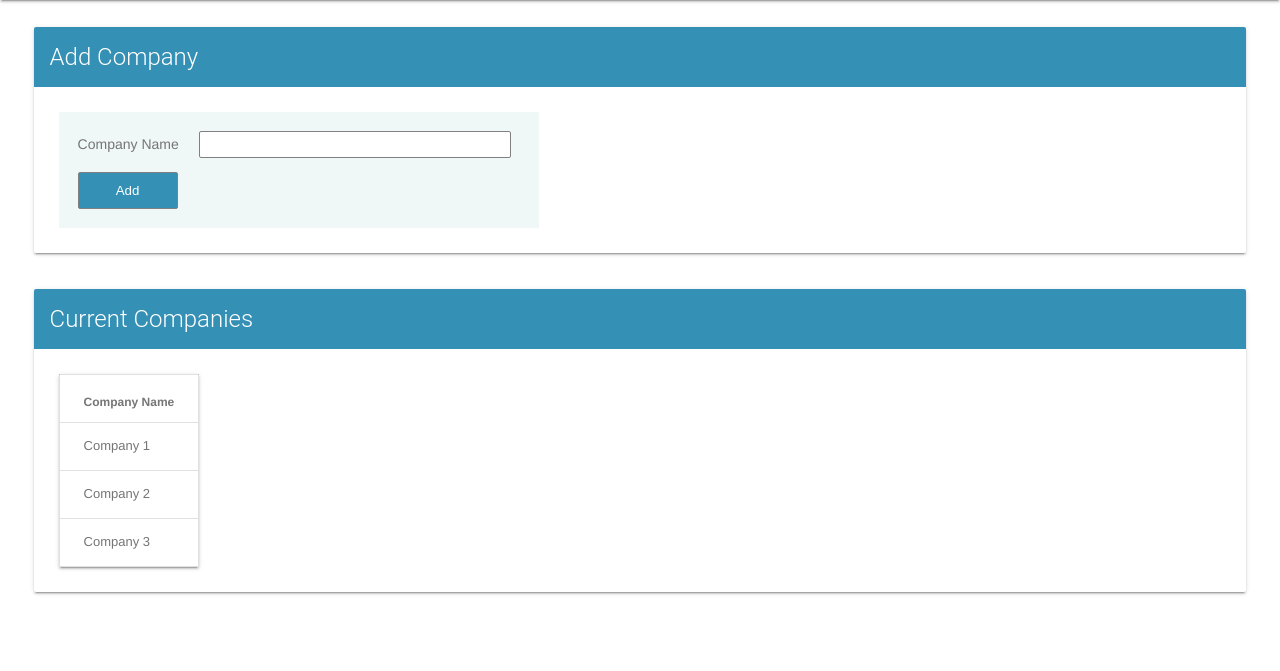
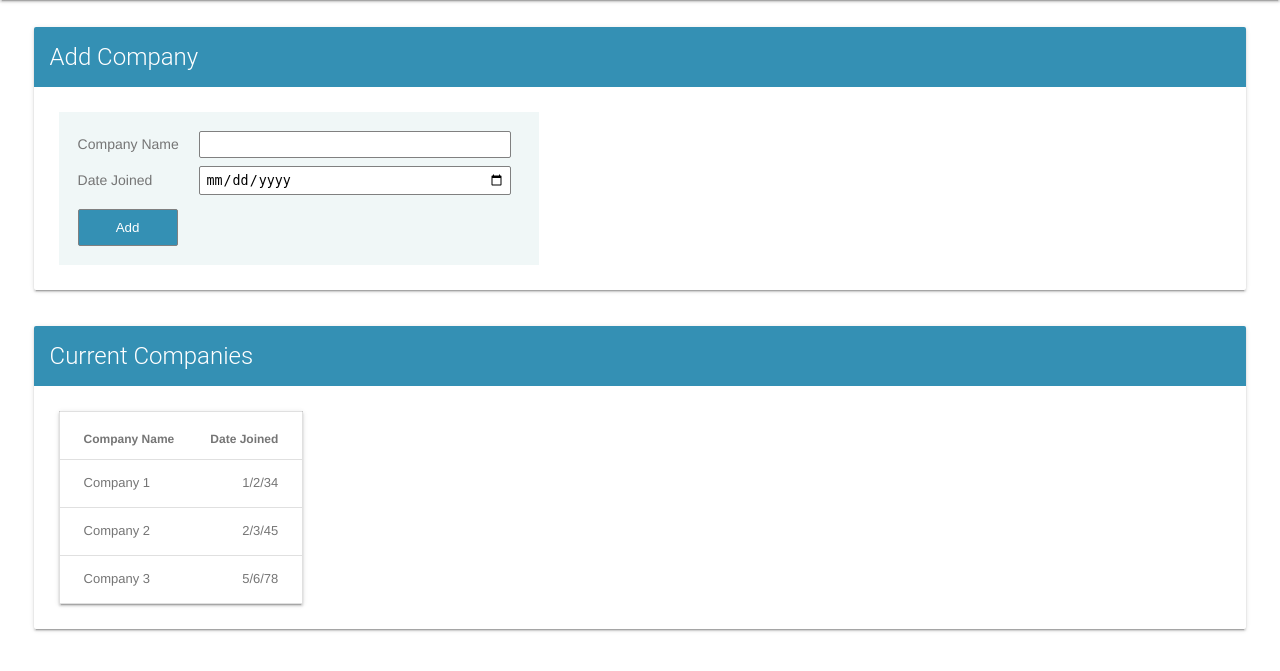
Before and after one commit to adam4321/CS-340_Databases, a Node server app: page /add-company in a window 1280 px wide. Shown: the part 99-770 px from the top of the page. Run offline with Node 20, Linux system fonts and the light colour scheme; some libraries are stand-ins or nearby versions.

Commit message:
add dateJoined attribute to Companies

```diff
--- a/group_project/views/add-company.handlebars
+++ b/group_project/views/add-company.handlebars
@@ -20,7 +20,10 @@
                 <legend>Add a new Company</legend>
 
                 <label for="company-name">Company Name</label>
-                <input type="text" name="company-name" id="company-name-field"> <br>
+                <input type="text" name="company-name" id="company-name-field"><br>
+
+                <label for="company-date-joined">Date Joined</label>
+                <input type="date" name="company-date-joined" id="company-date-joined-field"><br>
 
                 <input
                     type="submit"
@@ -44,17 +47,21 @@
             <thead>
                 <tr>
                     <th class="mdl-data-table__cell--non-numeric">Company Name</th>
+                    <th class="mdl-data-table__cell--non-numeric">Date Joined</th>
                 </tr>
             </thead>
             <tbody>
                 <tr>
                     <td class="mdl-data-table__cell--non-numeric">Company 1</td>
+                    <td>1/2/34</td>
                 </tr>
                 <tr>
                     <td class="mdl-data-table__cell--non-numeric">Company 2</td>
+                    <td>2/3/45</td>
                 </tr>
                 <tr>
                     <td class="mdl-data-table__cell--non-numeric">Company 3</td>
+                    <td>5/6/78</td>
                 </tr>
             </tbody>
         </table>
```
